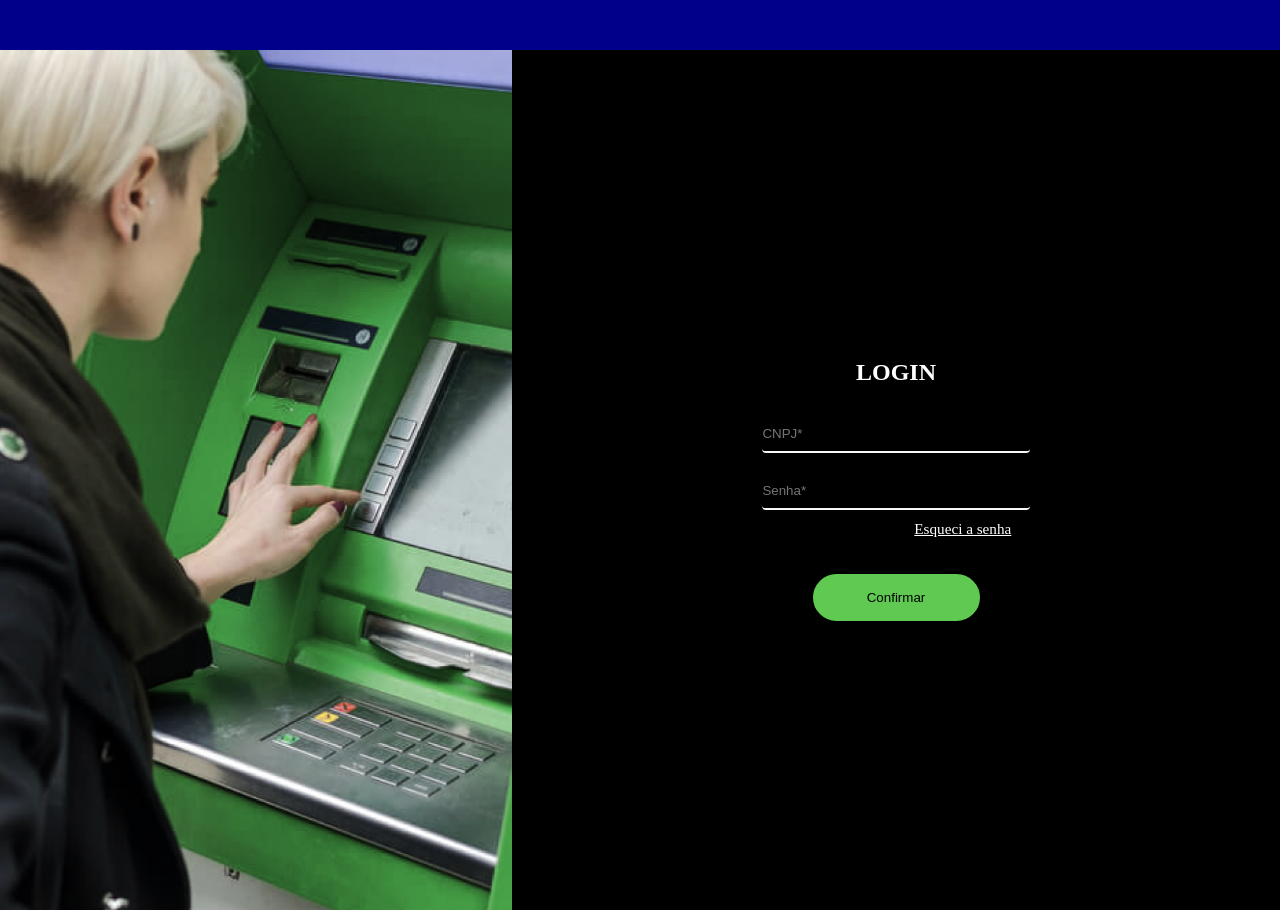
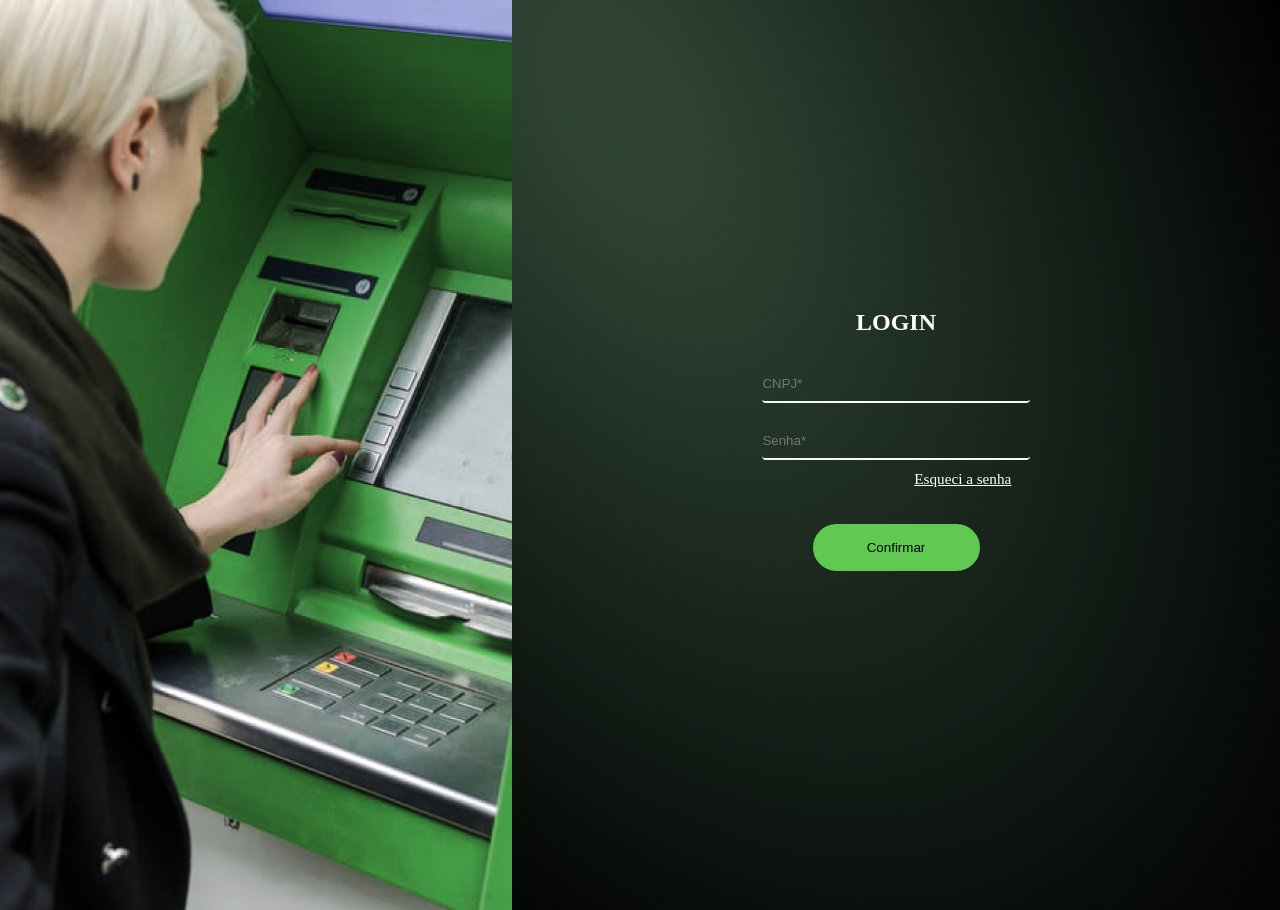
Before and after one commit to Stefaniecosta/SafeSystem, a PHP site: page /login.html in a window 1280 px wide. Run offline with PHP 8.4, Linux system fonts and the light colour scheme.

Commit message:
Pagina Login

```diff
--- a/Desenvolvimento/Login/login.css
+++ b/Desenvolvimento/Login/login.css
@@ -44,13 +44,14 @@ body{
 
 #subcontainer02_login{
     width: 60%;
-    height: 100%;
-    /* background-image: url(./Rectangle2.png); */
-    /* background-repeat: no-repeat; */
-/*
-    background-color: radial-gradient(112.52% 123.86% at 12.55% 86.48%, rgba(172, 255, 195, 0.26) 8.23%, rgba(172, 255, 195, 0) 76.21%, rgba(255, 255, 255, 0.05) 100%);
+    height: 100% !important;
+    background-image: url(./Rectangle2.png);
+    object-fit: cover;
+     background-repeat: no-repeat;
+
+    /* background-color: radial-gradient(112.52% 123.86% at 12.55% 86.48%, rgba(172, 255, 195, 0.26) 8.23%, rgba(172, 255, 195, 0) 76.21%, rgba(255, 255, 255, 0.05) 100%);
     backdrop-filter: blur(42px);
-    /* Note: backdrop-filter has minimal browser support
+     Note: backdrop-filter has minimal browser support
 
     transform: rotate(90deg); */
 }
--- a/Desenvolvimento/Login/login.html
+++ b/Desenvolvimento/Login/login.html
@@ -8,9 +8,9 @@
     <link rel="stylesheet" href="login.css">
 </head>
 <body>
-    <header class="cabecalho">
+    <!-- <header class="cabecalho">
 
-    </header>
+    </header> -->
     <div id="containerGeral_login">
        <div id="subcontainer01_login">
 
@@ -18,6 +18,7 @@
 
        </div>
        <div id="subcontainer02_login">
+
 
            <div id="div_formulario">
 
```
